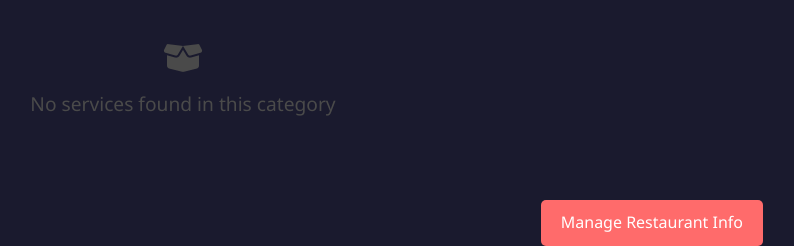
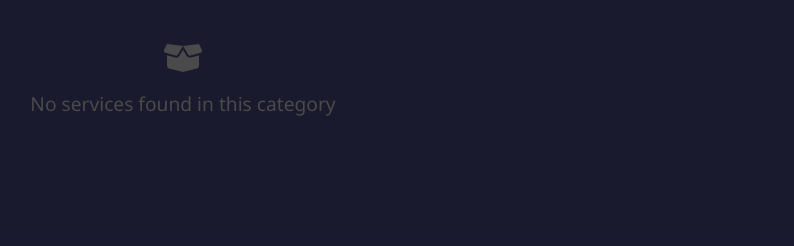
Before and after one commit to infivepvt/restaurant_menu, a PHP site: page / in a window 1280 px wide. Shown: the part 567-813 px from the top of the page, without its empty margins (457-1251 px from the left). After the commit the page ends 683 px from the top, so only its background shows below. Run offline with PHP 8.4, Linux system fonts and the light colour scheme; data that the repository does not hold is empty.

Commit message:
resturent2

```diff
--- a/index.php
+++ b/index.php
@@ -815,7 +815,7 @@ if ($filtered_category) {
                 <?php endif; ?>
             <?php endforeach; ?>
         <?php endif; ?>
-        <a href="admin_restaurant.php" class="admin-link">Manage Restaurant Info</a>
+
     </div>
 
     <!-- Service Modal -->
```
